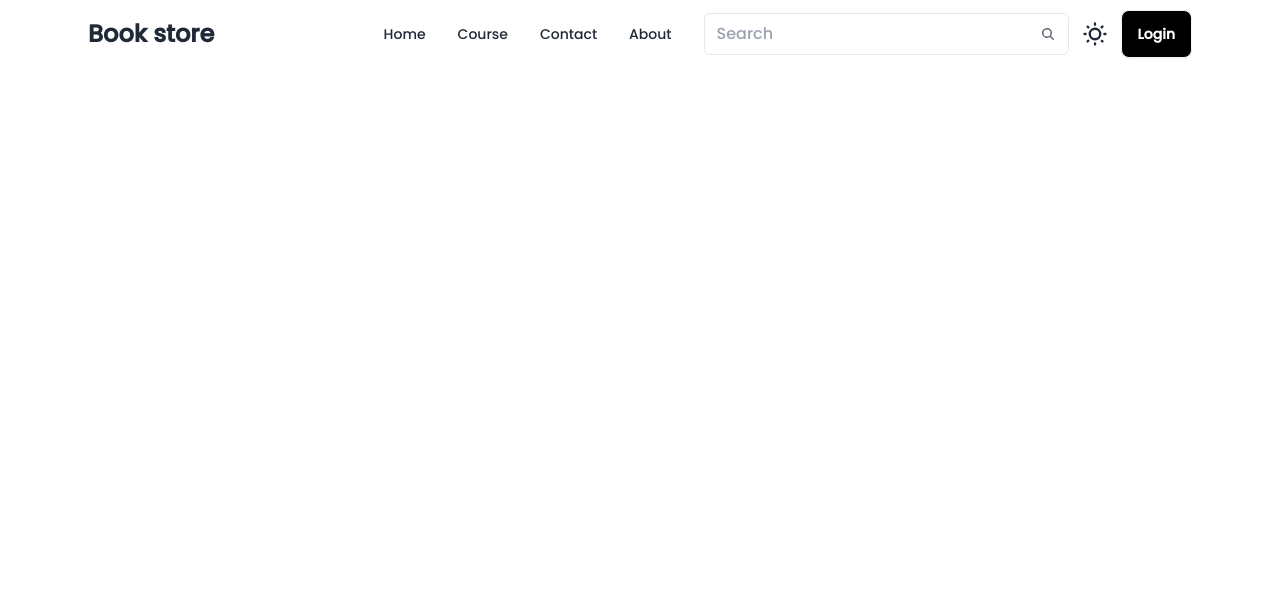
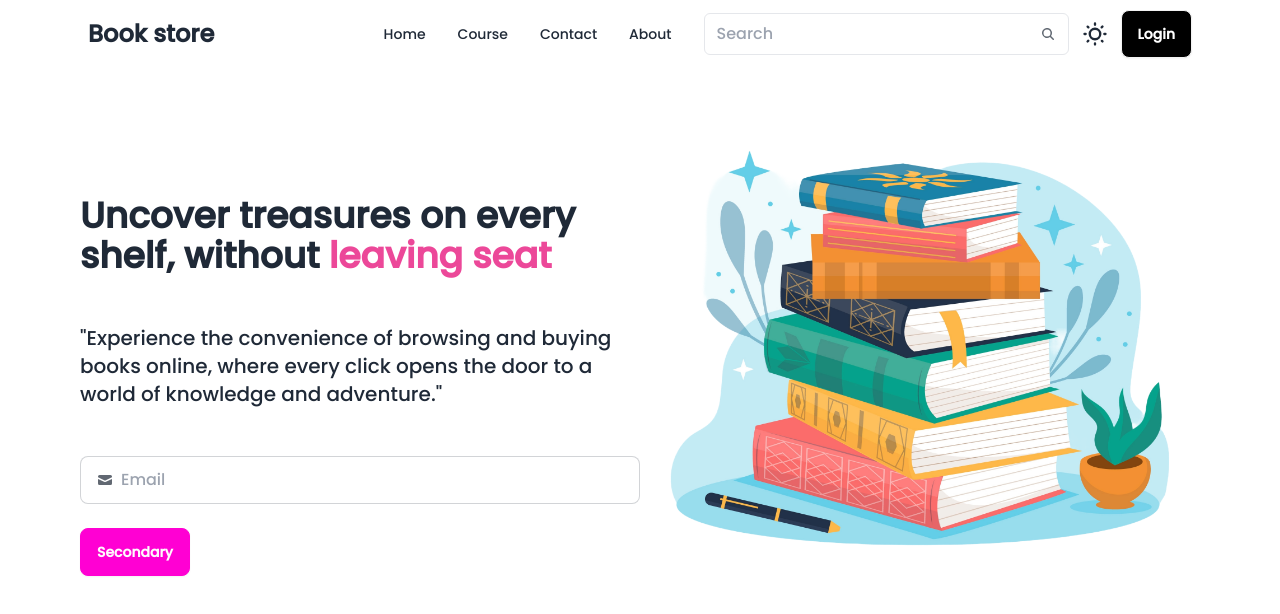
Before and after one commit to huzaifa1230/mernBookStoreProject, a React (Vite) app in the folder frontend/: page / in a window 1280 px wide. Shown: the top 614 px of the page. Built offline with nearby package versions, Linux system fonts and the light colour scheme.

Commit message:
Banner part done + responsive

```diff
--- a/frontend/src/App.jsx
+++ b/frontend/src/App.jsx
@@ -1,11 +1,13 @@
 import React from "react";
 import Navbar from "./Components/Navbar";
+import Banner from "./Components/Banner";
 
 const App = () => {
   return (
     <div>
       <>
         <Navbar />
+        <Banner />
       </>
     </div>
   );
--- /dev/null
+++ b/frontend/src/Components/Banner.jsx
@@ -0,0 +1,41 @@
+import React from "react";
+
+function Banner() {
+  return (
+    <>
+      <div className="max-w-screen-2xl container mx-auto md:px-20 px-4 flex  flex-col md:flex-row">
+        <div className="order-2 md:order-1 w-full md:w-1/2 mt-12 md:mt-32">
+          <div className="space-y-12">
+            <h1 className="font-bold text-4xl">
+              Uncover treasures on every shelf, without{" "}
+              <span className="text-pink-500">leaving seat</span>
+            </h1>
+            <p className="text-xl">
+              "Experience the convenience of browsing and buying books online,
+              where every click opens the door to a world of knowledge and
+              adventure."
+            </p>
+            <label className="input input-bordered flex items-center gap-2">
+              <svg
+                xmlns="http://www.w3.org/2000/svg"
+                viewBox="0 0 16 16"
+                fill="currentColor"
+                className="w-4 h-4 opacity-70"
+              >
+                <path d="M2.5 3A1.5 1.5 0 0 0 1 4.5v.793c.026.009.051.02.076.032L7.674 8.51c.206.1.446.1.652 0l6.598-3.185A.755.755 0 0 1 15 5.293V4.5A1.5 1.5 0 0 0 13.5 3h-11Z" />
+                <path d="M15 6.954 8.978 9.86a2.25 2.25 0 0 1-1.956 0L1 6.954V11.5A1.5 1.5 0 0 0 2.5 13h11a1.5 1.5 0 0 0 1.5-1.5V6.954Z" />
+              </svg>
+              <input type="text" className="grow" placeholder="Email" />
+            </label>
+          </div>
+          <button className="btn btn-secondary mt-6">Secondary</button>
+        </div>
+        <div className="w-full md:w-1/2 order-1">
+          <img src="../../public/hero.png" className="w-92 h-92" alt="" />
+        </div>
+      </div>
+    </>
+  );
+}
+
+export default Banner;
```
Also changed, not shown: frontend/public/hero.png (added), frontend/src/Components/Footer.jsx (added).
